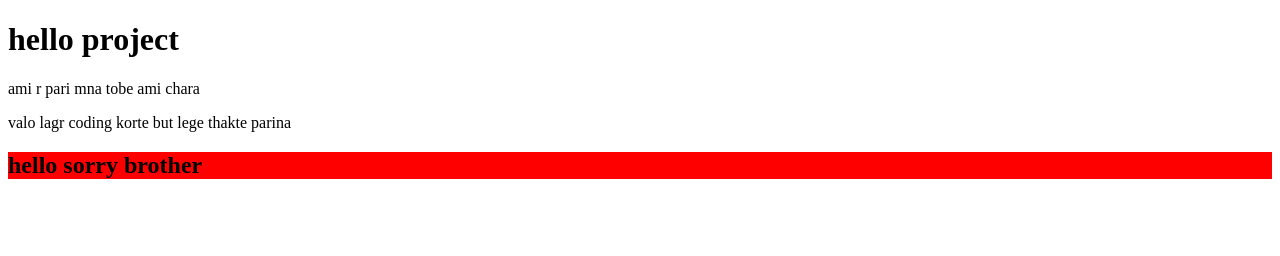
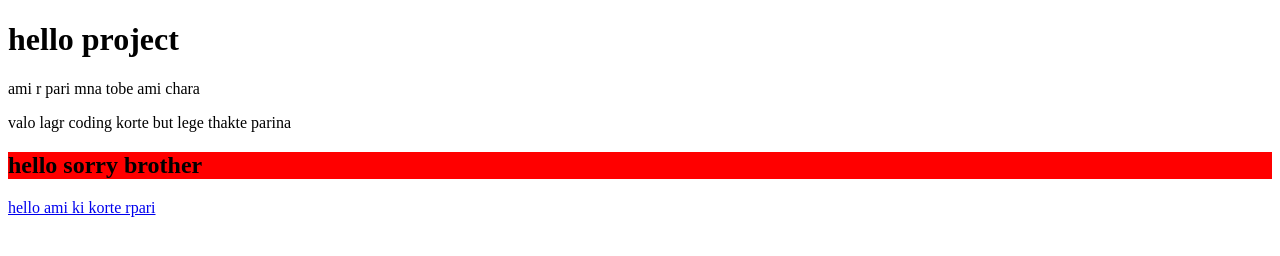
Before and after one commit to alaminakon5859/hello-project, a plain HTML site: page index.html in a window 1280 px wide. Drawn offline with Linux system fonts and the light colour scheme.

Commit message:
html file edit

```diff
--- a/hello.html
+++ b/index.html
@@ -12,5 +12,6 @@
     <p>valo lagr coding korte but lege thakte parina </p>
       <h2>hello sorry brother
       </h2>
+      <a href="youtube.com">hello ami ki korte rpari </a>
 </body>
 </html>
```
